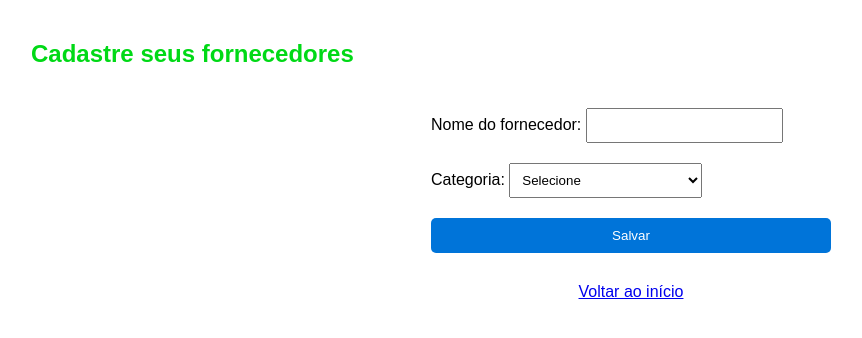
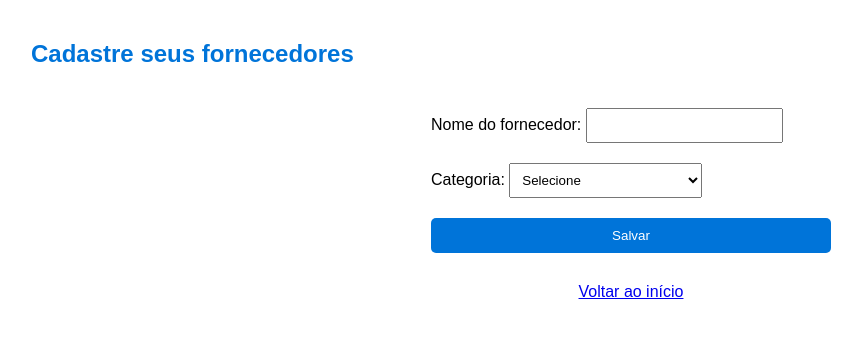
Before and after one commit to Jhecilly/TRABALHO-DS, a website: page public/cadastro_fornecedor.html in a window 1280 px wide. Shown: the whole page, without its empty margins (9-871 px from the left). Drawn offline with Linux system fonts and the light colour scheme.

Commit message:
commitando alterações que fiz p entender a programação

```diff
--- a/public/cadastro_fornecedor.html
+++ b/public/cadastro_fornecedor.html
@@ -5,7 +5,7 @@
     <title>Cadastro de Fornecedores</title>
     <style>
         body { font-family: Arial, sans-serif; margin: 40px; }
-        h2 { color: #00d916; }
+        h2 { color: #0074d9; }
         form { max-width: 400px; margin: auto; display: flex; flex-direction: column; }
         label { margin-top: 15px; }
         input, select { padding: 8px; margin-top: 5px; }
```
Also changed, not shown: public/index.html (+2 -1 lines).
